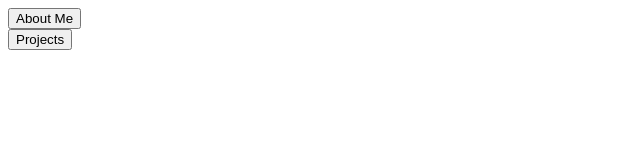
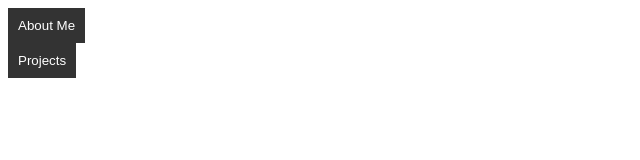
Before and after one commit to avi-koya/avi-koya.github.io, a plain HTML site: page index.html in a window 1280 px wide. Shown: the whole page, without its empty margins (0-640 px from the left). Drawn offline with Linux system fonts and the light colour scheme.

Commit message:
CSS Button update

```diff
--- a/css/style.css
+++ b/css/style.css
@@ -3,3 +3,13 @@ h2 {
     align-items: center;
     margin-top: 10px;
 }
+.button {
+    background-color: #333;
+    color: white;
+    padding: 10px;
+    border: none;
+}
+.button:hover {
+    background-color: red;
+    color: white;
+}
--- a/index.html
+++ b/index.html
@@ -8,10 +8,10 @@
     <body id="navigation">
         <div>
             <form action="about.html">
-                <input type="submit" value="About Me">
+                <input class="button" type="submit" value="About Me">
             </form>
             <form action="projects.html">
-                <input type="submit" value="Projects">
+                <input class="button" type="submit" value="Projects">
             </form>
         </div>
     </body>
```
Also changed, not shown: about.html (+1 -1 lines), projects.html (+1 -1 lines).
